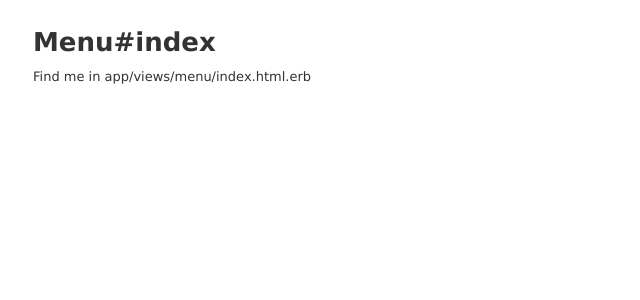
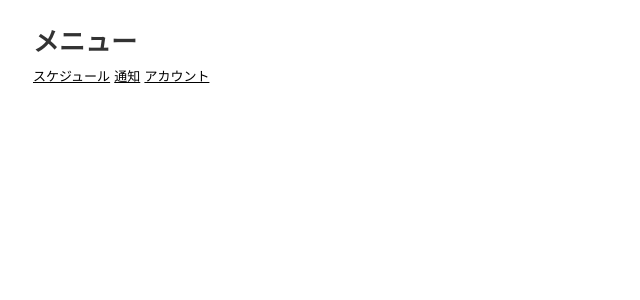
Before and after one commit to 3455mira/gestion, a Rails app: page /menu/index in a window 1280 px wide. Shown: the top 300 px of the page, without its empty margins (0-640 px from the left). Run offline with Rails 7, Linux system fonts and the light colour scheme; the visitor is signed in with stand-in values (Sample User, id 1); style sheets or scripts are compiled from the project's sources.

Commit message:
メニュー画面作成

```diff
--- a/app/views/menu/index.html.erb
+++ b/app/views/menu/index.html.erb
@@ -1,2 +1,4 @@
-<h1>Menu#index</h1>
-<p>Find me in app/views/menu/index.html.erb</p>
+<h1>メニュー</h1>
+<%= link_to 'スケジュール', sches_path %>
+<%= link_to '通知', sche_ts_path %>
+<%= link_to 'アカウント', users_path %>
--- a/config/routes.rb
+++ b/config/routes.rb
@@ -13,6 +13,6 @@ Rails.application.routes.draw do
   end
   resources :sches
   resources :users
-  root 'sches#index'
+  root 'menu#index'
   # For details on the DSL available within this file, see http://guides.rubyonrails.org/routing.html
 end
```
